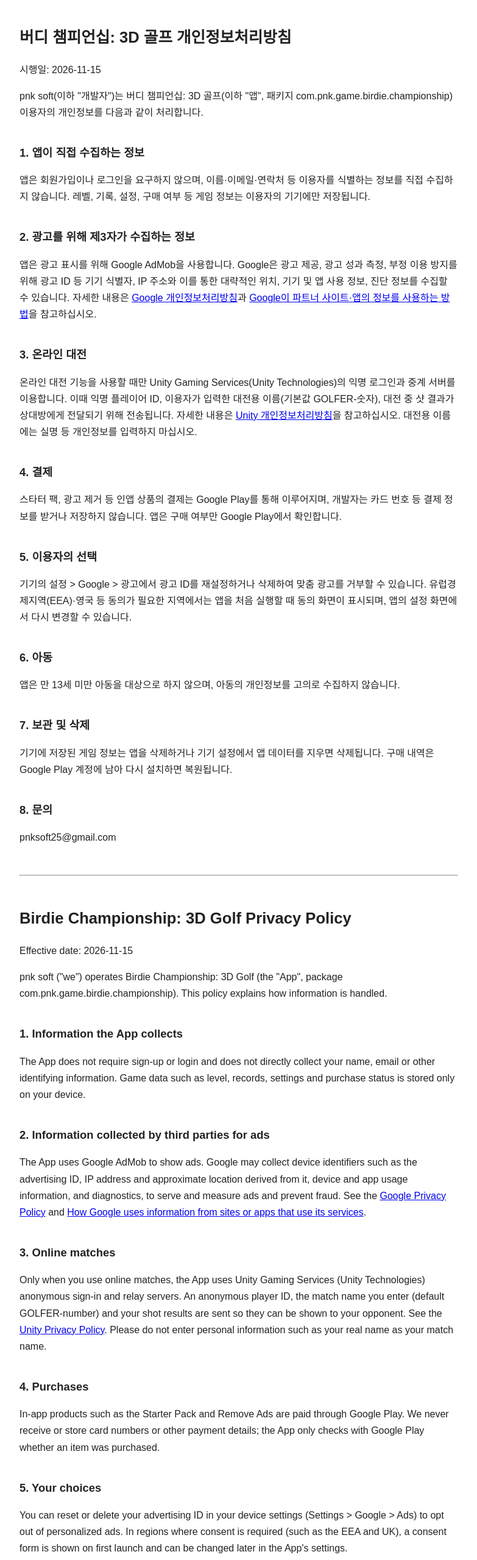
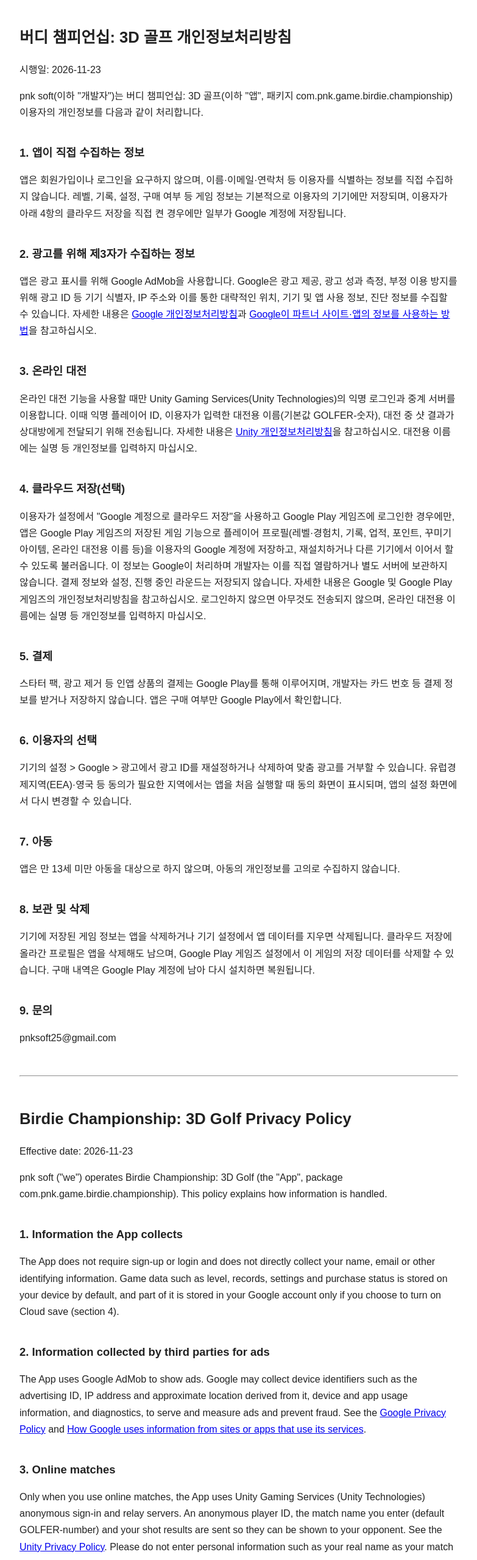
Before and after one commit to miraclenote78-git/pnksoft-policies, a plain HTML site: page birdie-championship/privacy.html in a window 1280 px wide. Shown: the top 2559 px of the page at 61% size, without its empty margins (248-1031 px from the left). Drawn offline with Linux system fonts and the light colour scheme.

Commit message:
Birdie Championship privacy policy: add optional cloud save (Google Play Games saved game)

```diff
--- a/birdie-championship/privacy.html
+++ b/birdie-championship/privacy.html
@@ -8,11 +8,11 @@
 </head>
 <body>
 <h1>버디 챔피언십: 3D 골프 개인정보처리방침</h1>
-<p>시행일: 2026-11-15</p>
+<p>시행일: 2026-11-23</p>
 <p>pnk soft(이하 "개발자")는 버디 챔피언십: 3D 골프(이하 "앱", 패키지 com.pnk.game.birdie.championship) 이용자의 개인정보를 다음과 같이 처리합니다.</p>
 
 <h2>1. 앱이 직접 수집하는 정보</h2>
-<p>앱은 회원가입이나 로그인을 요구하지 않으며, 이름·이메일·연락처 등 이용자를 식별하는 정보를 직접 수집하지 않습니다. 레벨, 기록, 설정, 구매 여부 등 게임 정보는 이용자의 기기에만 저장됩니다.</p>
+<p>앱은 회원가입이나 로그인을 요구하지 않으며, 이름·이메일·연락처 등 이용자를 식별하는 정보를 직접 수집하지 않습니다. 레벨, 기록, 설정, 구매 여부 등 게임 정보는 기본적으로 이용자의 기기에만 저장되며, 이용자가 아래 4항의 클라우드 저장을 직접 켠 경우에만 일부가 Google 계정에 저장됩니다.</p>
 
 <h2>2. 광고를 위해 제3자가 수집하는 정보</h2>
 <p>앱은 광고 표시를 위해 Google AdMob을 사용합니다. Google은 광고 제공, 광고 성과 측정, 부정 이용 방지를 위해 광고 ID 등 기기 식별자, IP 주소와 이를 통한 대략적인 위치, 기기 및 앱 사용 정보, 진단 정보를 수집할 수 있습니다. 자세한 내용은 <a href="https://policies.google.com/privacy">Google 개인정보처리방침</a>과 <a href="https://policies.google.com/technologies/partner-sites">Google이 파트너 사이트·앱의 정보를 사용하는 방법</a>을 참고하십시오.</p>
@@ -20,29 +20,32 @@
 <h2>3. 온라인 대전</h2>
 <p>온라인 대전 기능을 사용할 때만 Unity Gaming Services(Unity Technologies)의 익명 로그인과 중계 서버를 이용합니다. 이때 익명 플레이어 ID, 이용자가 입력한 대전용 이름(기본값 GOLFER-숫자), 대전 중 샷 결과가 상대방에게 전달되기 위해 전송됩니다. 자세한 내용은 <a href="https://unity.com/legal/privacy-policy">Unity 개인정보처리방침</a>을 참고하십시오. 대전용 이름에는 실명 등 개인정보를 입력하지 마십시오.</p>
 
-<h2>4. 결제</h2>
+<h2>4. 클라우드 저장(선택)</h2>
+<p>이용자가 설정에서 "Google 계정으로 클라우드 저장"을 사용하고 Google Play 게임즈에 로그인한 경우에만, 앱은 Google Play 게임즈의 저장된 게임 기능으로 플레이어 프로필(레벨·경험치, 기록, 업적, 포인트, 꾸미기 아이템, 온라인 대전용 이름 등)을 이용자의 Google 계정에 저장하고, 재설치하거나 다른 기기에서 이어서 할 수 있도록 불러옵니다. 이 정보는 Google이 처리하며 개발자는 이를 직접 열람하거나 별도 서버에 보관하지 않습니다. 결제 정보와 설정, 진행 중인 라운드는 저장되지 않습니다. 자세한 내용은 Google 및 Google Play 게임즈의 개인정보처리방침을 참고하십시오. 로그인하지 않으면 아무것도 전송되지 않으며, 온라인 대전용 이름에는 실명 등 개인정보를 입력하지 마십시오.</p>
+
+<h2>5. 결제</h2>
 <p>스타터 팩, 광고 제거 등 인앱 상품의 결제는 Google Play를 통해 이루어지며, 개발자는 카드 번호 등 결제 정보를 받거나 저장하지 않습니다. 앱은 구매 여부만 Google Play에서 확인합니다.</p>
 
-<h2>5. 이용자의 선택</h2>
+<h2>6. 이용자의 선택</h2>
 <p>기기의 설정 &gt; Google &gt; 광고에서 광고 ID를 재설정하거나 삭제하여 맞춤 광고를 거부할 수 있습니다. 유럽경제지역(EEA)·영국 등 동의가 필요한 지역에서는 앱을 처음 실행할 때 동의 화면이 표시되며, 앱의 설정 화면에서 다시 변경할 수 있습니다.</p>
 
-<h2>6. 아동</h2>
+<h2>7. 아동</h2>
 <p>앱은 만 13세 미만 아동을 대상으로 하지 않으며, 아동의 개인정보를 고의로 수집하지 않습니다.</p>
 
-<h2>7. 보관 및 삭제</h2>
-<p>기기에 저장된 게임 정보는 앱을 삭제하거나 기기 설정에서 앱 데이터를 지우면 삭제됩니다. 구매 내역은 Google Play 계정에 남아 다시 설치하면 복원됩니다.</p>
+<h2>8. 보관 및 삭제</h2>
+<p>기기에 저장된 게임 정보는 앱을 삭제하거나 기기 설정에서 앱 데이터를 지우면 삭제됩니다. 클라우드 저장에 올라간 프로필은 앱을 삭제해도 남으며, Google Play 게임즈 설정에서 이 게임의 저장 데이터를 삭제할 수 있습니다. 구매 내역은 Google Play 계정에 남아 다시 설치하면 복원됩니다.</p>
 
-<h2>8. 문의</h2>
+<h2>9. 문의</h2>
 <p>pnksoft25@gmail.com</p>
 
 <hr>
 
 <h1>Birdie Championship: 3D Golf Privacy Policy</h1>
-<p>Effective date: 2026-11-15</p>
+<p>Effective date: 2026-11-23</p>
 <p>pnk soft ("we") operates Birdie Championship: 3D Golf (the "App", package com.pnk.game.birdie.championship). This policy explains how information is handled.</p>
 
 <h2>1. Information the App collects</h2>
-<p>The App does not require sign-up or login and does not directly collect your name, email or other identifying information. Game data such as level, records, settings and purchase status is stored only on your device.</p>
+<p>The App does not require sign-up or login and does not directly collect your name, email or other identifying information. Game data such as level, records, settings and purchase status is stored on your device by default, and part of it is stored in your Google account only if you choose to turn on Cloud save (section 4).</p>
 
 <h2>2. Information collected by third parties for ads</h2>
 <p>The App uses Google AdMob to show ads. Google may collect device identifiers such as the advertising ID, IP address and approximate location derived from it, device and app usage information, and diagnostics, to serve and measure ads and prevent fraud. See the <a href="https://policies.google.com/privacy">Google Privacy Policy</a> and <a href="https://policies.google.com/technologies/partner-sites">How Google uses information from sites or apps that use its services</a>.</p>
@@ -50,19 +53,22 @@
 <h2>3. Online matches</h2>
 <p>Only when you use online matches, the App uses Unity Gaming Services (Unity Technologies) anonymous sign-in and relay servers. An anonymous player ID, the match name you enter (default GOLFER-number) and your shot results are sent so they can be shown to your opponent. See the <a href="https://unity.com/legal/privacy-policy">Unity Privacy Policy</a>. Please do not enter personal information such as your real name as your match name.</p>
 
-<h2>4. Purchases</h2>
+<h2>4. Cloud save (optional)</h2>
+<p>Only if you use "Cloud save with Google account" in Settings and sign in to Google Play Games, the App uses the Google Play Games saved games feature to store your player profile (level and XP, records, achievements, points, cosmetic items, your match name for online play, etc.) in your Google account, so that you can restore it after reinstalling or continue on another device. This data is processed by Google; we do not read it directly or keep it on a separate server. Purchases, settings and a round in progress are not saved. See the privacy policies of Google and Google Play Games. If you do not sign in, nothing is sent. Please do not enter personal information such as your real name as your match name.</p>
+
+<h2>5. Purchases</h2>
 <p>In-app products such as the Starter Pack and Remove Ads are paid through Google Play. We never receive or store card numbers or other payment details; the App only checks with Google Play whether an item was purchased.</p>
 
-<h2>5. Your choices</h2>
+<h2>6. Your choices</h2>
 <p>You can reset or delete your advertising ID in your device settings (Settings &gt; Google &gt; Ads) to opt out of personalized ads. In regions where consent is required (such as the EEA and UK), a consent form is shown on first launch and can be changed later in the App's settings.</p>
 
-<h2>6. Children</h2>
+<h2>7. Children</h2>
 <p>The App is not directed to children under 13 and we do not knowingly collect personal information from children.</p>
 
-<h2>7. Retention and deletion</h2>
-<p>Game data on your device is deleted when you uninstall the App or clear its data. Purchases remain on your Google Play account and are restored when you reinstall.</p>
+<h2>8. Retention and deletion</h2>
+<p>Game data on your device is deleted when you uninstall the App or clear its data. A profile stored with Cloud save remains after uninstalling; you can delete this game's saved data in Google Play Games settings. Purchases remain on your Google Play account and are restored when you reinstall.</p>
 
-<h2>8. Contact</h2>
+<h2>9. Contact</h2>
 <p>pnksoft25@gmail.com</p>
 </body>
 </html>
```
